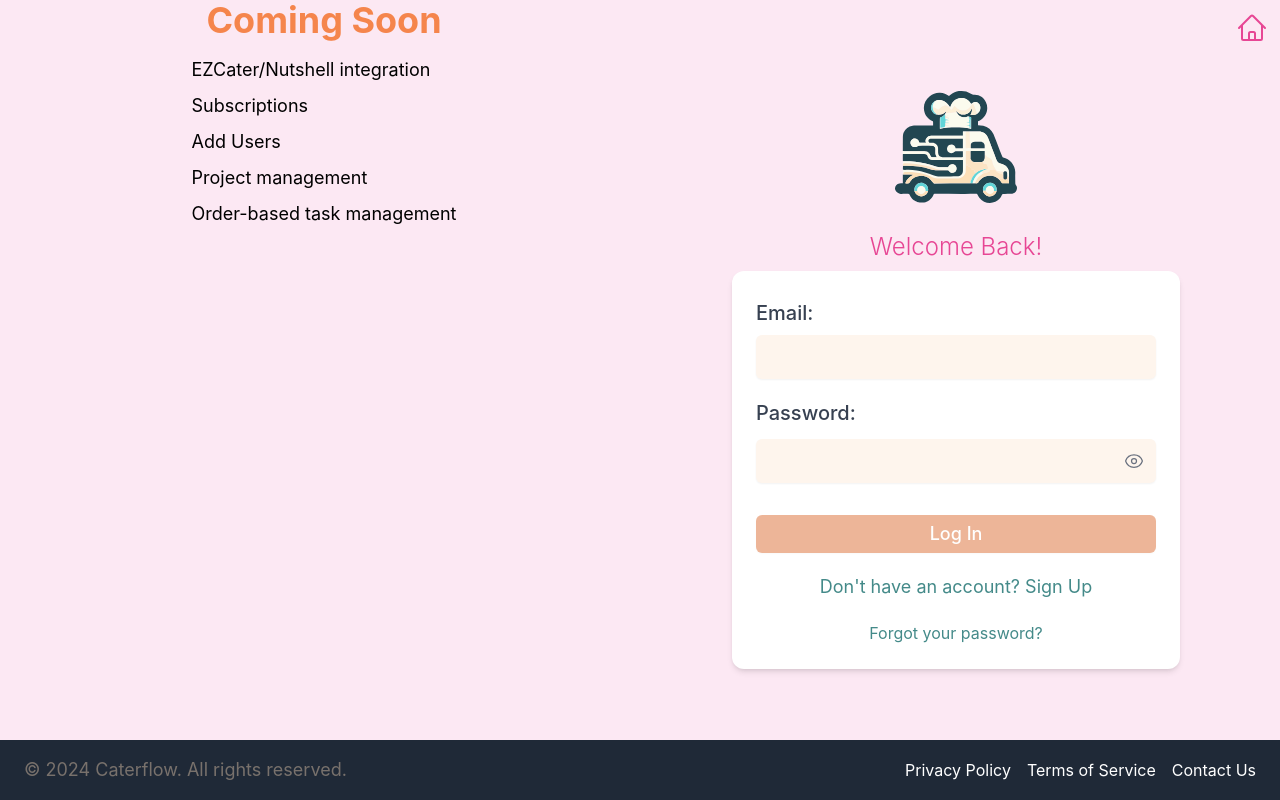
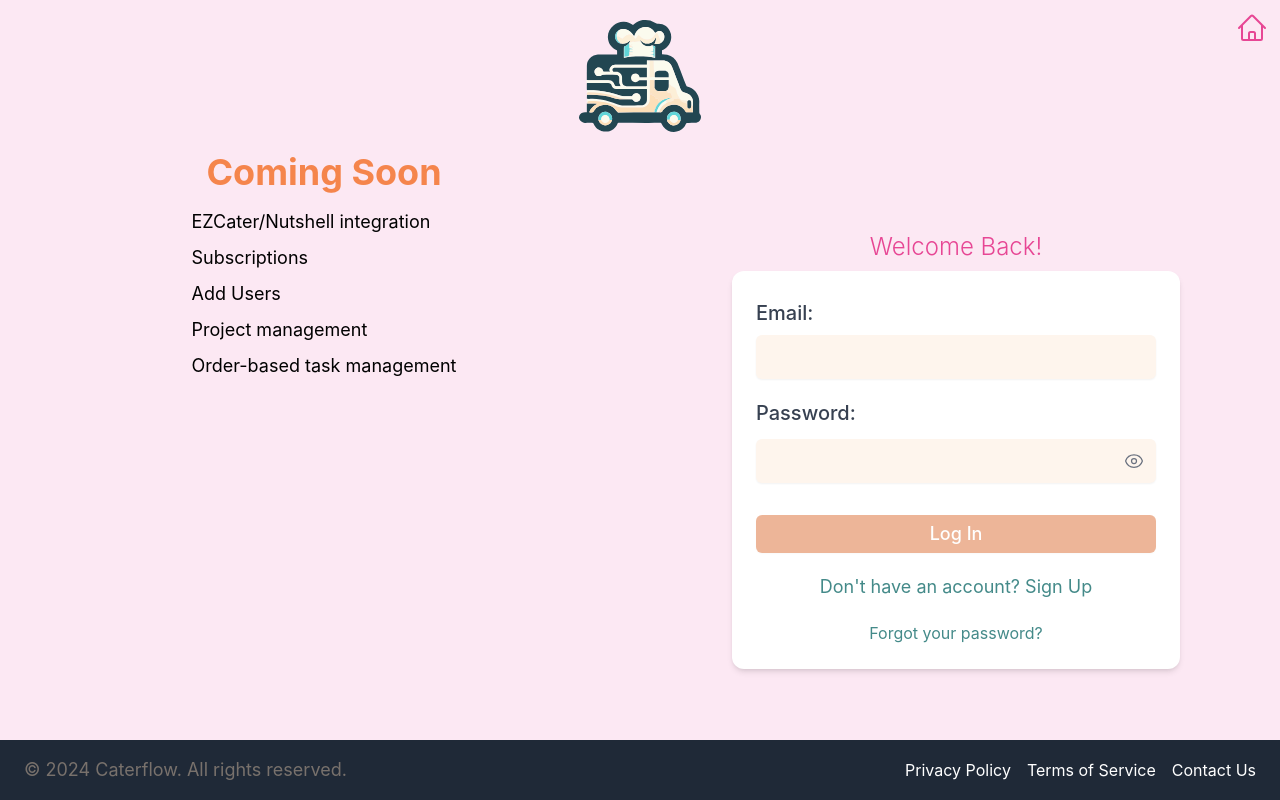
Before and after one commit to MichaelAJay/caterflow-fe, a Vue app: page /login in a window 1280 px wide. Built offline with nearby package versions, Linux system fonts and the light colour scheme; no server answers.

Commit message:
pulled the logo out of logincontent and put it in login

```diff
--- a/src/views/visitor/LogIn.vue
+++ b/src/views/visitor/LogIn.vue
@@ -8,6 +8,7 @@ import { getUser } from '@/services/firestoreAuth';
 import router from '@/router';
 import ComingSoon from '@/components/visitor/ComingSoon.vue';
 import LoginContent from './LoginContent.vue';
+import LogoContainer from '@/components/LogoContainer.vue';
 
 defineExpose({ EyeIcon, EyeSlashIcon, ErrorAlert, FinishOnboardingPrompt });
 
@@ -38,8 +39,10 @@ onMounted(async () => {
 </script>
 
 <template>
+  <div id="login-container" class="flex-1 flex flex-col justify-center">
+    <LogoContainer class="py-5" imgClass="h-28" />
     <div
-    id="login-container"
+      id="login-sections"
       class="flex-1 min-h-full px-4 py-1 sm:py-0 flex"
       :class="{
         'flex-col items-center justify-center': !showSplitContent,
@@ -55,6 +58,7 @@ onMounted(async () => {
       <FinishOnboardingPrompt :show="showFinishOnboardingPrompt" :closeModal="closeModal" />
       <ErrorAlert :message="errorMessage" v-model:isVisible="showError" />
     </div>
+  </div>
 </template>
 
 <style scoped>
--- a/src/views/visitor/LoginContent.vue
+++ b/src/views/visitor/LoginContent.vue
@@ -2,7 +2,6 @@
 import { computed, onMounted, ref } from 'vue';
 import ErrorAlert from '@/components/ErrorAlert.vue';
 import FinishOnboardingPrompt from '../user/FinishOnboardingPromptModal.vue';
-import LogoContainer from '@/components/LogoContainer.vue';
 import { EyeIcon, EyeSlashIcon, HomeIcon } from '@heroicons/vue/24/outline';
 import { getUser, login } from '@/services/firestoreAuth';
 import router from '@/router';
@@ -89,7 +88,6 @@ onMounted(async () => {
         <HomeIcon class="h-8 w-8 text-accents-500" />
       </button>
     </div>
-    <LogoContainer class="py-5" imgClass="h-28" />
     <h2 class="text-2xl text-accents-500 font-light my-2">Welcome Back!</h2>
 
     <div class="p-5 sm:p-6 max-w-md w-full bg-white rounded-xl shadow-md">
```
Lines whose indentation alone changed are shown as unchanged.
